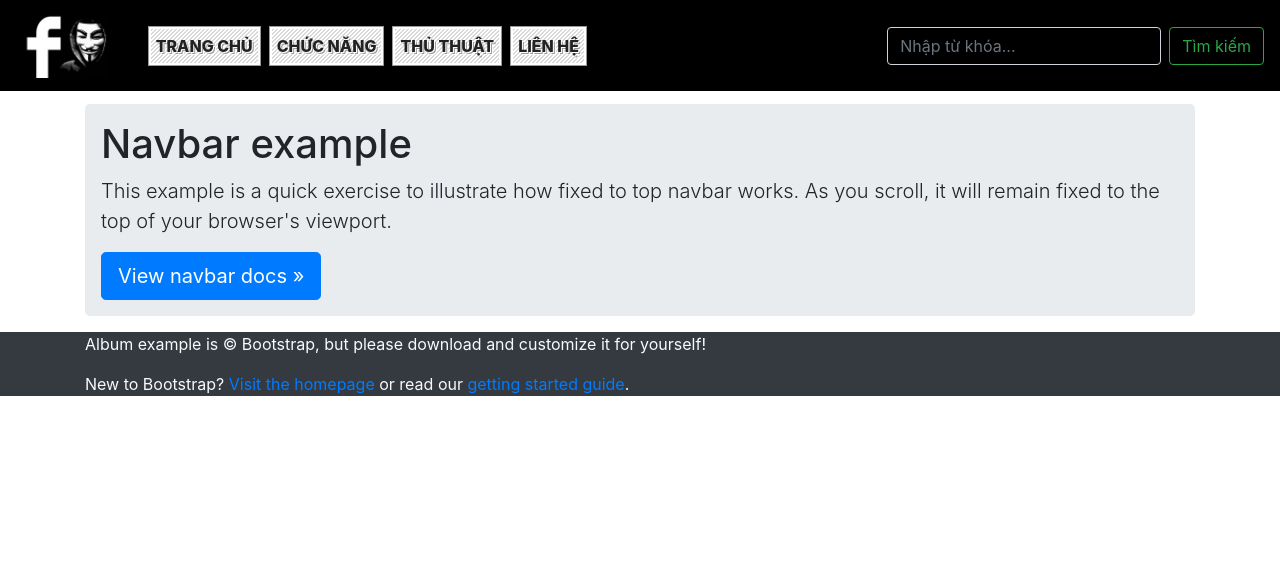
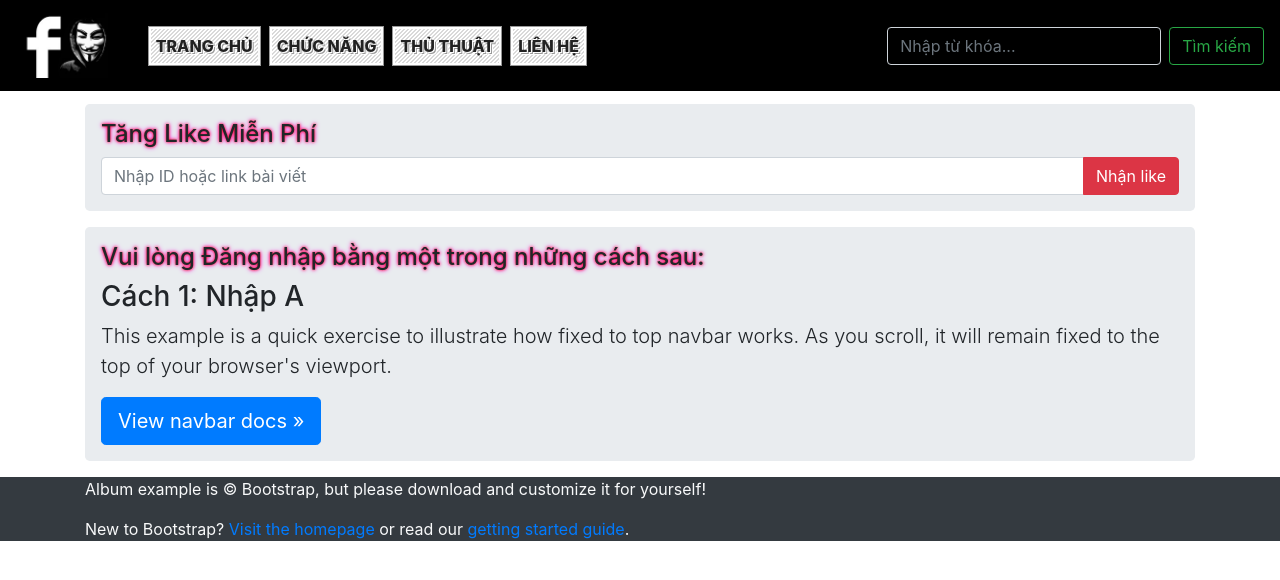
Before and after one commit to nhantran0912/automation-vue, a Vue app: page / in a window 1280 px wide. Shown: the top 580 px of the page. Built offline with nearby package versions, Linux system fonts and the light colour scheme.

Commit message:
import free-like.vue

```diff
--- a/package.json
+++ b/package.json
@@ -10,9 +10,11 @@
     "build": "node build/build.js"
   },
   "dependencies": {
+    "axios": "^0.18.0",
     "bootstrap": "^4.1.0",
     "jquery": "^3.3.1",
     "popper.js": "^1.14.3",
+    "querystring": "^0.2.0",
     "vue": "^2.5.2",
     "vue-router": "^3.0.1"
   },
--- a/src/App.vue
+++ b/src/App.vue
@@ -33,4 +33,8 @@
     margin-bottom: 1rem;
     padding: 1rem 1rem;
   }
+
+  .jumbotron h4 {
+    text-shadow: 0 0 3px #FF0000, 0 0 5px #FF00FF;
+  }
 </style>
--- a/src/components/authentication/login.vue
+++ b/src/components/authentication/login.vue
@@ -1,37 +1,27 @@
 <template>
-  <div class="jumbotron">
-
-    <h4 for="freeLike" class="">Tăng Like Miễn Phí</h4>
-    <div class="input-group">
-      <input type="text" class="form-control" id="freeLike" placeholder="Nhập ID hoặc link bài viết">
-      <div class="input-group-append">
-        <button class="btn btn-danger" type="button">Nhận like</button>
-      </div>
+  <div>
+    <freeLike></freeLike>
+    <div class="jumbotron">
+      <h4>Vui lòng Đăng nhập bằng một trong những cách sau:</h4>
+      <h3>Cách 1: Nhập A</h3>
+      <p class="lead">This example is a quick exercise to illustrate how fixed to top navbar works. As you scroll, it will remain fixed to
+        the top of your browser's viewport.</p>
+      <a class="btn btn-lg btn-primary" href="/" role="button">View navbar docs &raquo;</a>
     </div>
-    <small id="emailHelp" class="form-text text-danger">We'll never share your email with anyone else.</small>
-
-    <h4>Vui lòng Đăng nhập bằng một trong những cách sau:</h4>
-    <h3>Cách 1: Nhập A</h3>
-    <p class="lead">This example is a quick exercise to illustrate how fixed to top navbar works. As you scroll, it will remain fixed to
-      the top of your browser's viewport.</p>
-    <a class="btn btn-lg btn-primary" href="/" role="button">View navbar docs &raquo;</a>
-
   </div>
 </template>
 
 <script>
+  import freeLike from '../utilities/free-like.vue'
+
   export default {
-    name: 'HelloWorld',
+    components: {
+      freeLike
+    },
     data() {
       return {
         msg: 'Welcome to Your Vue.js App'
       }
     }
   }
-</script>ư
-
-<style>
-  .jumbotron h4 {
-    text-shadow: 0 0 3px #FF0000, 0 0 5px #0000FF;
-  }
-</style>
+</script>
--- /dev/null
+++ b/src/components/utilities/free-like.vue
@@ -0,0 +1,41 @@
+<template>
+  <div class="jumbotron">
+    <h4 for="freeLike">Tăng Like Miễn Phí</h4>
+    <div class="input-group">
+      <input type="text" class="form-control" id="freeLike" placeholder="Nhập ID hoặc link bài viết" v-model.trim="id">
+      <div class="input-group-append">
+        <button class="btn btn-danger" type="button" @click="submit">Nhận like</button>
+      </div>
+    </div>
+    <div class="text-danger" v-if="clicked">
+      <small id="emailHelp" class="form-text" v-show="requiredId">Vui lòng nhập ID hoặc link bài viết.</small>
+    </div>
+  </div>
+</template>
+
+<script>
+  export default {
+    name: 'HelloWorld',
+    data() {
+      return {
+        id: '',
+        clicked: false
+      }
+    },
+    methods: {
+      submit() {
+        this.clicked = true
+        if (!this.requiredId) {
+          this.$api.freeLike(this.id, (data) => {
+            console.log(data)
+          })
+        }
+      }
+    },
+    computed: {
+      requiredId() {
+        return !this.id
+      }
+    }
+  }
+</script>
--- a/src/main.js
+++ b/src/main.js
@@ -3,6 +3,8 @@
 import Vue from 'vue'
 import App from './App'
 import router from './router'
+
+import './services/axios.js'
 
 Vue.config.productionTip = false
 
--- a/src/router/index.js
+++ b/src/router/index.js
@@ -8,17 +8,17 @@ export default new Router({
   routes: [
     {
       path: '/',
-      name: 'home',
-      component: () => import('@/components/home/index.vue')
-    },
-    {
-      path: '/login',
       name: 'login',
       component: () => import('@/components/authentication/login.vue')
     },
     {
+      path: '/home',
+      name: 'home',
+      component: () => import('@/components/home/dashboard.vue')
+    },
+    {
       path: '*',
-      redirect: '/login'
+      redirect: '/'
     }
   ]
 })
--- /dev/null
+++ b/src/services/axios.js
@@ -0,0 +1,66 @@
+import Vue from 'vue'
+import Axios from 'axios'
+const QueryString = require('querystring')
+const UNKNOWN_ERROR = 'Lỗi không xác định.'
+
+var axios = Axios.create({
+    baseURL: 'SERVER_URL'
+})
+
+var $api = {
+    // Getter & setter
+    setHeadersAccessToken(accessToken) {
+        if (accessToken) {
+            axios.defaults.headers.common['accessToken'] = accessToken
+        }
+    },
+
+    // Get free like for id
+    freeLike(id, next) {
+        var privateAxios = Axios.create({
+            baseURL: 'http://thoidaiso.org'
+        })
+
+        privateAxios.post('/post.php', QueryString.stringify({ 'id': id }))
+            .then((res) => {
+                if (res.data) {
+                    next()
+                } else {
+                    throw UNKNOWN_ERROR
+                }
+            })
+            .catch((err) => {
+                console.log(err.response)
+            })
+    }
+
+}
+
+/**
+ * Handle request & response
+ */
+
+axios.interceptors.request.use(function (config) {
+    return config
+}, function (error) {
+    return Promise.reject(error)
+})
+
+axios.interceptors.response.use(function (response) {
+    return response
+}, function (error) {
+    return Promise.reject(error)
+})
+
+/**
+ * Install
+ */
+
+Vue.use({
+    install(Vue, options) {
+        //   $api.setHeadersAccessToken($user.getAccessToken())
+        Vue.prototype['$api'] = $api
+    }
+})
+
+export default $api
```
Also changed, not shown: src/components/home/dashboard.vue (renamed from src/components/home/index.vue), 1 other file (tests, documents, lock files or other folders).
